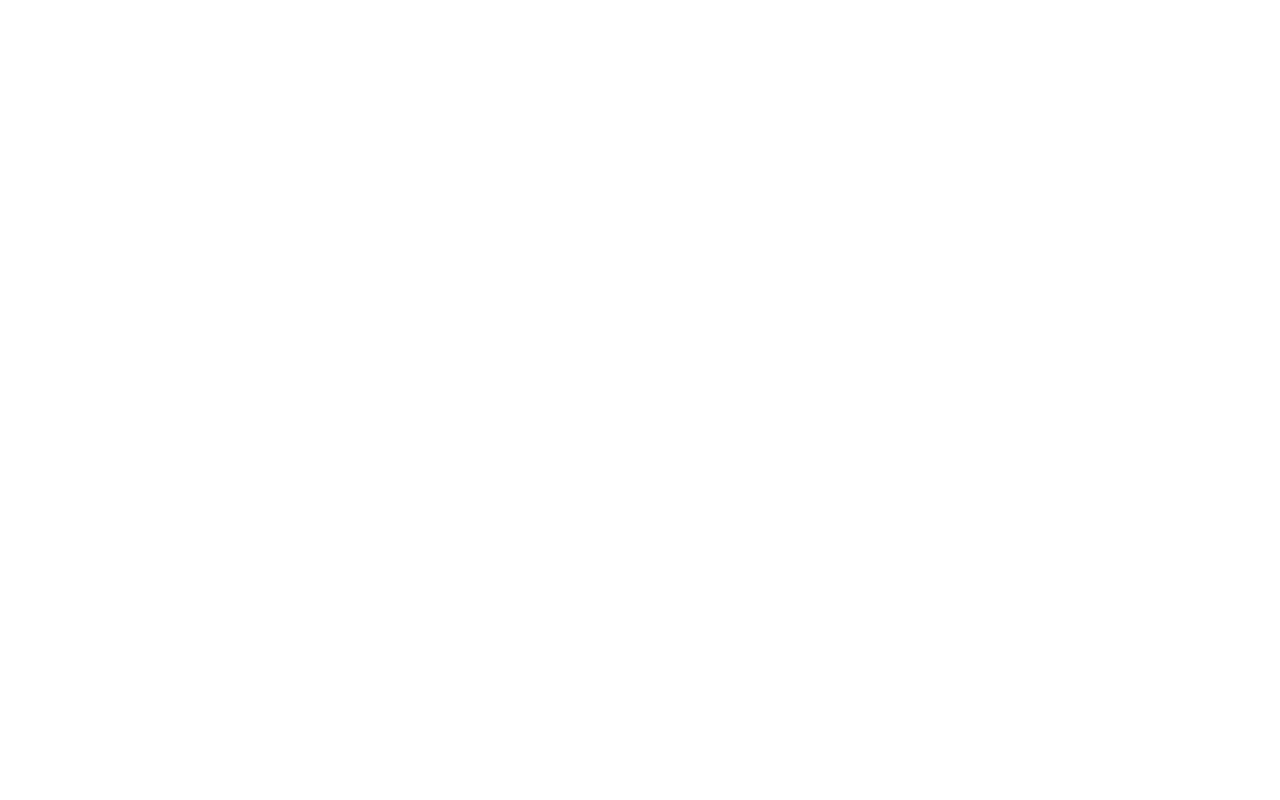
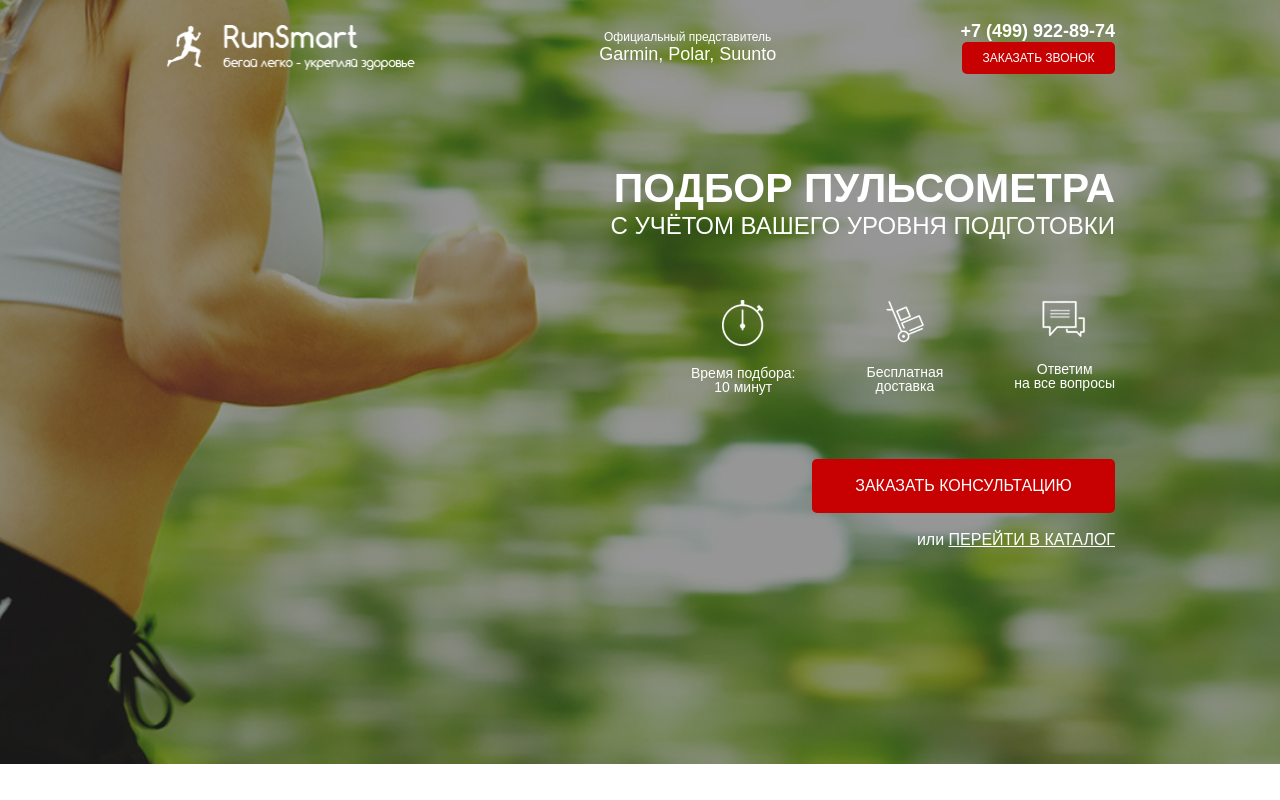
Before and after one commit to Artem-M-dev/fourth_project, a website: page src/index.html in a window 1280 px wide. Drawn offline with Linux system fonts and the light colour scheme; a web font is replaced by a local one.

Commit message:
header and first section. also new files (buttons, header, promo) and much more

```diff
--- a/src/index.html
+++ b/src/index.html
@@ -15,8 +15,50 @@
 </head>
 
 <body>
+    <section class="promo">
+        <div class="container">
+            <header class="header">
+                <a href="#" class="header__logo">
+                    <img src="icons/running-man-2-64.png" alt="logo">
+                </a>
+                <div class="header__official">
+                    Официальный представитель
+                    <span>Garmin, Polar, Suunto</span>
+                </div>
+                <div class="header__contacts">
+                    <a href="tel:+74999228974" class="header__phone">+7 (499) 922-89-74</a>
+                    <button class="button">заказать звонок</button>
+                </div>
+            </header>
 
+            <div class="promo__wrapper">
+                <h1 class="promo__title">Подбор пульсометра</h1>
+                <h2 class="promo__subtitle">с учётом Вашего уровня подготовки</h2>
+
+                <div class="promo__icons">
+                    <div class="promo__icon">
+                        <img src="icons/019_timer_time_stopwatch_2-64.png" alt="timer">
+                        Время подбора: <br> 10 минут
+                    </div>
+
+                    <div class="promo__icon">
+                        <img src="icons/app 08 hand cart 64.png" alt="hand cart">
+                        Бесплатная <br> доставка
+                    </div>
+
+                    <div class="promo__icon">
+                        <img src="icons/messages-64.png" alt="messages">
+                        Ответим <br> на все вопросы
+                    </div>
+                </div>
+                <button class="button button_main">заказать консультацию</button>
+                <div class="promo__link">
+                    или
+                    <a href="#">ПЕРЕЙТИ В КАТАЛОГ</a>
+                </div>
+            </div>
+        </div>
+    </section>
 </body>
-<!-- <script type="module" src="js/script.js"></script> -->
 
 </html>
--- a/src/sass/base/basic.scss
+++ b/src/sass/base/basic.scss
@@ -1,14 +1,26 @@
-
-h1, h2, h3, h4, h5, figure, p, ol, ul {
+h1,
+h2,
+h3,
+h4,
+h5,
+figure,
+p,
+ol,
+ul {
   margin: 0;
 }
 
-ol[role="list"], ul[role="list"] {
+ol[role="list"],
+ul[role="list"] {
   list-style: none;
   padding-inline: 0;
 }
 
-h1, h2, h3, h4, h5 {
+h1,
+h2,
+h3,
+h4,
+h5 {
   font-size: inherit;
   font-weight: inherit;
 }
@@ -18,6 +30,15 @@ img {
   max-inline-size: 100%;
 }
 
+body {
+  margin: 0;
+}
+
 html {
-    font-family: "MuseoModerno", sans-serif;
+  font-family: "MuseoModerno", sans-serif;
 }
+
+.container {
+  max-width: 950px;
+  margin: 0 auto;
+}
--- a/src/sass/base/variables.scss
+++ b/src/sass/base/variables.scss
@@ -0,0 +1 @@
+$main-color: #C70101;
--- /dev/null
+++ b/src/sass/blocks/buttons.scss
@@ -0,0 +1,20 @@
+@use "../base/variables.scss" as *;
+
+.button {
+    width: 153px;
+    height: 32px;
+    border-radius: 5px;
+    background-color: $main-color;
+    font-size: 12px;
+    color: #ffffff;
+    font-weight: 500;
+    border: none;
+    cursor: pointer;
+    text-transform: uppercase;
+    &_main {
+        margin-top: 65px;
+        width: 303px;
+        height: 54px;
+        font-size: 16px;
+    }
+}
--- /dev/null
+++ b/src/sass/blocks/header.scss
@@ -0,0 +1,33 @@
+.header {
+    display: flex;
+    justify-content: space-between;
+    align-items: center;
+    &__logo {
+        width: 250px;
+        img {
+            width: 100%;
+        }
+    }
+    &__official {
+        color: #ffffff;
+        font-size: 12px;
+        font-weight: 500;
+        text-align: center;
+        span {
+            display: block;
+            font-size: 18px;
+        }
+    }
+    &__phone {
+        display: block;
+        color: #ffffff;
+        font-size: 18px;
+        font-weight: 700;
+        text-decoration: none;
+    }
+    &__contacts {
+        display: flex;
+        flex-direction: column;
+        align-items: flex-end;
+    }
+}
--- /dev/null
+++ b/src/sass/blocks/promo.scss
@@ -0,0 +1,51 @@
+.promo {
+    min-height: 650px;
+    padding: 21px 0 93px 0;
+    background: url(../../img/main.bg.png) center center / cover no-repeat;
+    &__wrapper {
+        padding-top: 91px;
+        display: flex;
+        flex-direction: column;
+        align-items: flex-end;
+    }
+    &__title {
+        font-size: 41px;
+        color: #ffffff;
+        font-weight: 700;
+        text-transform: uppercase;
+    }
+    &__subtitle {
+        color: #ffffff;
+        font-size: 24px;
+        text-transform: uppercase;
+        font-weight: 500;
+    }
+    &__icons {
+        margin-top: 60px;
+        width: 424px;
+        display: flex;
+        justify-content: space-between;
+        text-align: center;
+    }
+    &__icon {
+        color: #ffffff;
+        font-weight: 500;
+        font-size: 14px;
+        line-height: 14px;
+        img {
+            display: block;
+            margin: 0 auto 20px auto;
+        }
+    }
+    &__link {
+        margin-top: 18px;
+        font-size: 16px;
+        font-weight: 500;
+        color: #ffffff;
+        a {
+            text-decoration: underline;
+            color: #ffffff;
+
+        }
+    }
+}
--- a/src/sass/style.scss
+++ b/src/sass/style.scss
@@ -1 +1,5 @@
-  @use "base/basic.scss";
+@use "base/basic.scss";
+
+@use "blocks/promo.scss";
+@use "blocks/header.scss";
+@use "blocks/buttons.scss";
```
Also changed, not shown: src/css/base/basic.min.css, src/css/blocks/buttons.min.css (added), src/css/blocks/header.min.css (added), src/css/blocks/promo.min.css (added), src/css/style.min.css, src/css/ui/titles.min.css (added), src/icons/019_timer_time_stopwatch_2-64.png (added), src/icons/app 08 hand cart 64.png (added), src/icons/messages-64.png (added), src/icons/running-man-2-64.png (added), src/img/main.bg.png (added).
